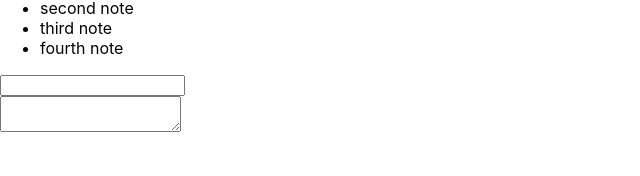
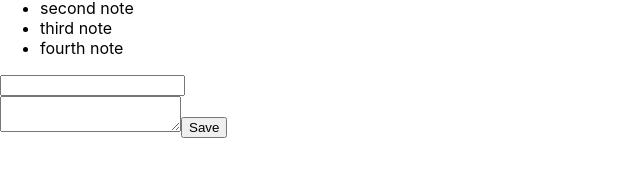
Before and after one commit to radishmouse/apple-notes-app, a React (Create React App) app: page / in a window 1280 px wide. Shown: the part 142-318 px from the top of the page, without its empty margins (0-640 px from the left). Built offline with nearby package versions, Linux system fonts and the light colour scheme.

Commit message:
saves to NotesApp on submit from NoteEditor

```diff
--- a/src/NoteEditor.js
+++ b/src/NoteEditor.js
@@ -13,6 +13,8 @@ class NoteEditor extends React.Component {
 
     // We receive the new props and the existing state
     static getDerivedStateFromProps(props, state) {
+        // static means there is not `this` keyword
+
         console.log('We are in getDerivedStateFromProps');
 
         console.table(props.note);
@@ -37,6 +39,7 @@ class NoteEditor extends React.Component {
     render() {
         return (
             <div>
+                <form onSubmit={this._handleSubmit}>
                     <input
                         value={this.state.changedNote.title}
                         onChange={(event) => {
@@ -56,8 +59,15 @@ class NoteEditor extends React.Component {
                             });
                         }}
                     />
+                    <button>Save</button>
+                </form>
             </div>
         );
+    }
+
+    _handleSubmit = (event) => {
+        event.preventDefault();
+        this.props.handleChange(this.state.changedNote);
     }
 
     _updateLocalNote = (changedNote) => {
```
Lines whose indentation alone changed are shown as unchanged.
